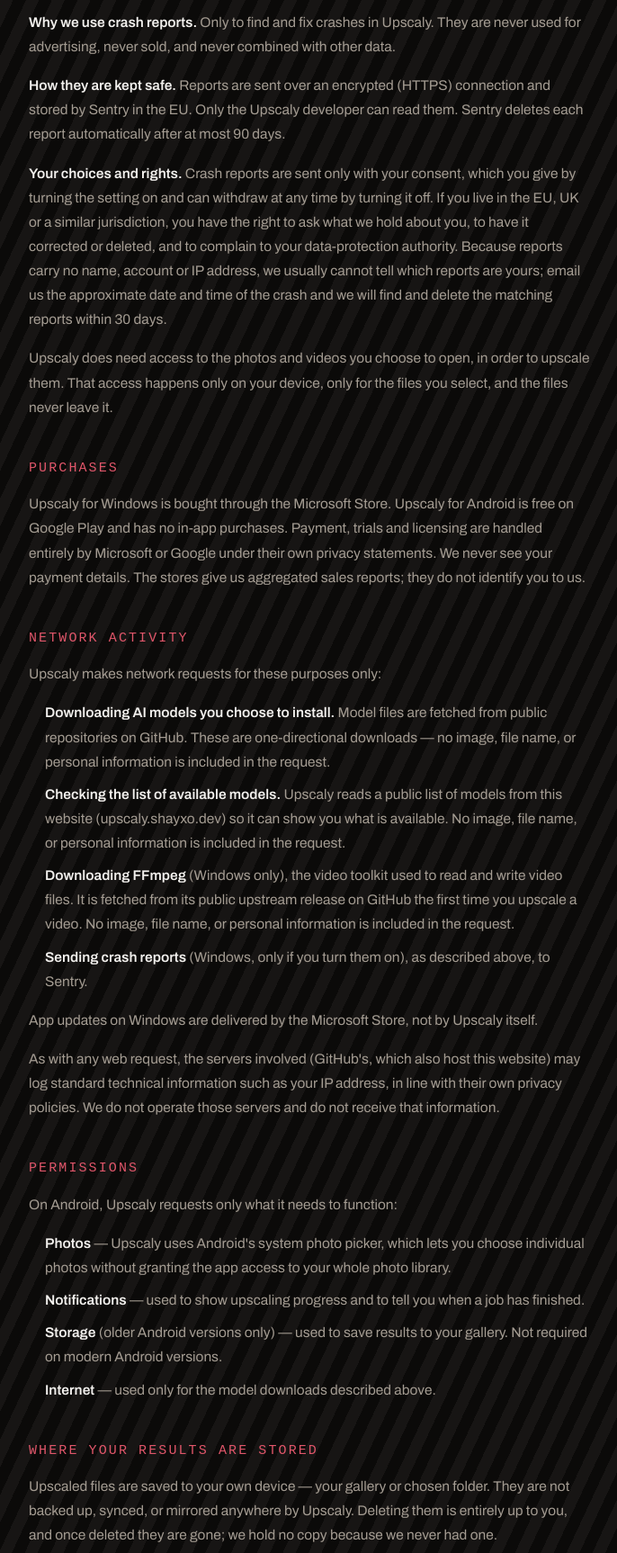
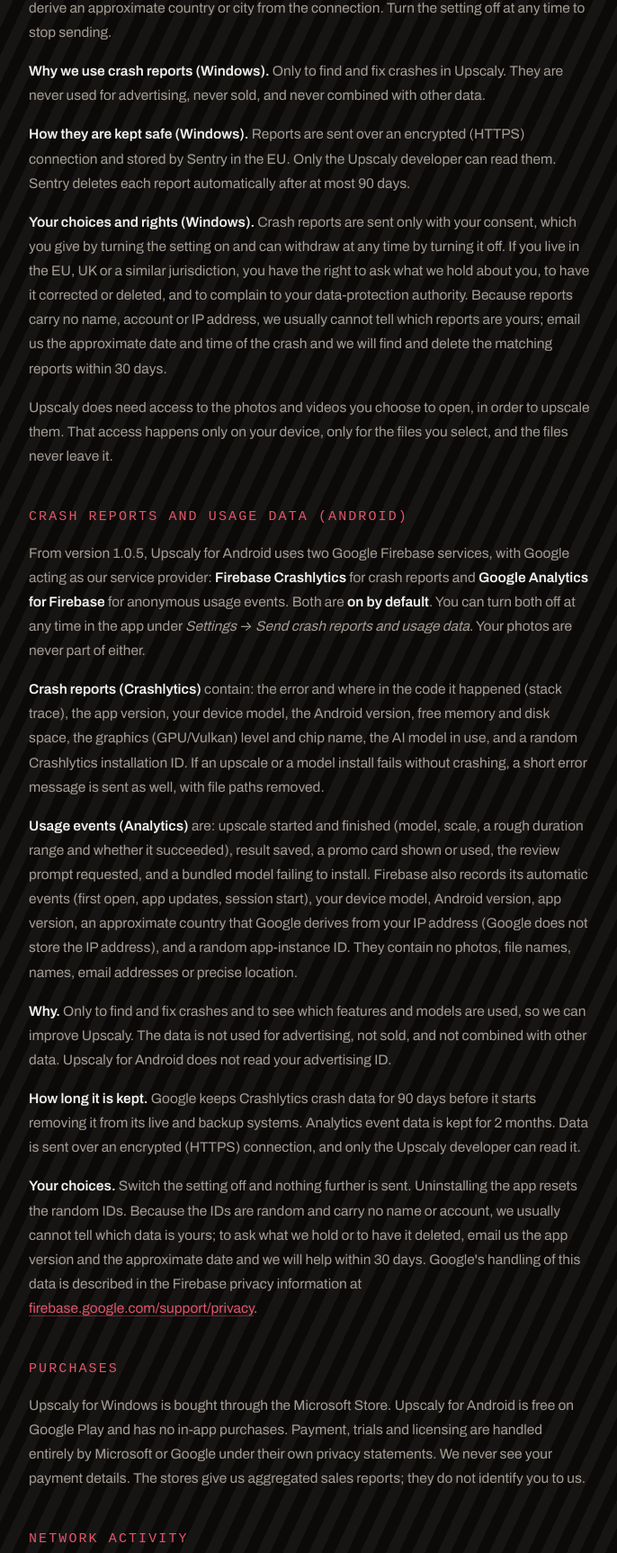
Before and after one commit to shayann07/upscaly-web, a plain HTML site: page privacy.html in a window 1280 px wide. Shown: the part 1031-2757 px from the top of the page at 90% size, without its empty margins (64-750 px from the left). Drawn offline with nearby package versions, Linux system fonts and the light colour scheme; a web font is replaced by a local one.

Commit message:
Update privacy policy for Android Crashlytics and Analytics
Document Firebase Crashlytics and Google Analytics for Firebase in
Upscaly for Android 1.0.5 (on by default, opt-out in Settings), their
data, retention and the user's choices. Correct statements that claimed
no analytics, and note the advertising ID is not used.

Co-Authored-By: Claude Opus 5.5 <noreply@anthropic.com>

```diff
--- a/privacy.html
+++ b/privacy.html
@@ -4,7 +4,7 @@
 <meta charset="utf-8">
 <meta name="viewport" content="width=device-width, initial-scale=1, viewport-fit=cover">
 <title>Privacy Policy — Upscaly</title>
-<meta name="description" content="Upscaly's privacy policy. Everything is processed on your own device; nothing you upscale is ever uploaded, and no usage data is collected.">
+<meta name="description" content="Upscaly's privacy policy. Everything is processed on your own device; nothing you upscale is ever uploaded. Crash reports and usage data are optional and never include your photos.">
 <link rel="canonical" href="https://upscaly.shayxo.dev/privacy.html">
 <meta name="robots" content="index, follow">
 <link rel="icon" href="assets/icon-512.png">
@@ -83,9 +83,11 @@
 
     <h2>What we collect</h2>
     <p>
-      <strong>Nothing, unless you turn on crash reports.</strong> Upscaly has no user accounts,
-      no login, and no analytics or telemetry. We have no way to see what you upscale, how
-      often you use the app, or who you are.
+      <strong>Never your photos, videos or file names.</strong> Upscaly has no user accounts and
+      no login. On Windows, nothing is collected unless you turn on crash reports. On Android,
+      crash reports and anonymous usage data are on by default and can be switched off in
+      Settings (details in the Android section below). Either way we cannot see what you upscale,
+      and we do not know who you are.
     </p>
     <p>
       <strong>Crash reports (Windows, off by default).</strong> If you turn on
@@ -98,16 +100,16 @@
       from the connection. Turn the setting off at any time to stop sending.
     </p>
     <p>
-      <strong>Why we use crash reports.</strong> Only to find and fix crashes in Upscaly. They are
+      <strong>Why we use crash reports (Windows).</strong> Only to find and fix crashes in Upscaly. They are
       never used for advertising, never sold, and never combined with other data.
     </p>
     <p>
-      <strong>How they are kept safe.</strong> Reports are sent over an encrypted (HTTPS)
+      <strong>How they are kept safe (Windows).</strong> Reports are sent over an encrypted (HTTPS)
       connection and stored by Sentry in the EU. Only the Upscaly developer can read them.
       Sentry deletes each report automatically after at most 90 days.
     </p>
     <p>
-      <strong>Your choices and rights.</strong> Crash reports are sent only with your consent,
+      <strong>Your choices and rights (Windows).</strong> Crash reports are sent only with your consent,
       which you give by turning the setting on and can withdraw at any time by turning it off.
       If you live in the EU, UK or a similar jurisdiction, you have the right to ask what we hold
       about you, to have it corrected or deleted, and to complain to your data-protection
@@ -119,6 +121,54 @@
       Upscaly does need access to the photos and videos you choose to open, in order to
       upscale them. That access happens only on your device, only for the files you select,
       and the files never leave it.
+    </p>
+
+    <h2>Crash reports and usage data (Android)</h2>
+    <!-- Retention sources (checked 24 Nov 2026):
+         Crashlytics: https://firebase.google.com/support/privacy ("for 90 days before starting the process of removing it from live and backup systems").
+         Google Analytics 4 event data: 2 months by default, adjustable up to 14 months in the property settings
+         (options listed at https://support.google.com/analytics/answer/7667196; the 2-month default is not stated on the fetched page and should be confirmed in the Analytics admin console for this property). -->
+    <p>
+      From version 1.0.5, Upscaly for Android uses two Google Firebase services, with Google acting
+      as our service provider: <strong>Firebase Crashlytics</strong> for crash reports and
+      <strong>Google Analytics for Firebase</strong> for anonymous usage events. Both are
+      <strong>on by default</strong>. You can turn both off at any time in the app under
+      <em>Settings → Send crash reports and usage data</em>. Your photos are never part of either.
+    </p>
+    <p>
+      <strong>Crash reports (Crashlytics)</strong> contain: the error and where in the code it
+      happened (stack trace), the app version, your device model, the Android version, free memory
+      and disk space, the graphics (GPU/Vulkan) level and chip name, the AI model in use, and a
+      random Crashlytics installation ID. If an upscale or a model install fails without crashing,
+      a short error message is sent as well, with file paths removed.
+    </p>
+    <p>
+      <strong>Usage events (Analytics)</strong> are: upscale started and finished (model, scale,
+      a rough duration range and whether it succeeded), result saved, a promo card shown or used,
+      the review prompt requested, and a bundled model failing to install. Firebase also records its
+      automatic events (first open, app updates, session start), your device model, Android version,
+      app version, an approximate country that Google derives from your IP address (Google does not
+      store the IP address), and a random app-instance ID. They contain no photos, file names,
+      names, email addresses or precise location.
+    </p>
+    <p>
+      <strong>Why.</strong> Only to find and fix crashes and to see which features and models are
+      used, so we can improve Upscaly. The data is not used for advertising, not sold, and not
+      combined with other data. Upscaly for Android does not read your advertising ID.
+    </p>
+    <p>
+      <strong>How long it is kept.</strong> Google keeps Crashlytics crash data for 90 days before
+      it starts removing it from its live and backup systems. Analytics event data is kept for
+      2 months. Data is sent over an encrypted (HTTPS) connection, and only the Upscaly developer
+      can read it.
+    </p>
+    <p>
+      <strong>Your choices.</strong> Switch the setting off and nothing further is sent.
+      Uninstalling the app resets the random IDs. Because the IDs are random and carry no name or
+      account, we usually cannot tell which data is yours; to ask what we hold or to have it
+      deleted, email us the app version and the approximate date and we will help within 30 days.
+      Google's handling of this data is described in the Firebase privacy information at
+      <a href="https://firebase.google.com/support/privacy">firebase.google.com/support/privacy</a>.
     </p>
 
     <h2>Purchases</h2>
@@ -153,6 +203,10 @@
         <strong>Sending crash reports</strong> (Windows, only if you turn them on), as described
         above, to Sentry.
       </li>
+      <li>
+        <strong>Sending crash reports and usage events</strong> (Android, on by default, off in
+        Settings), as described above, to Google Firebase.
+      </li>
     </ul>
     <p>
       App updates on Windows are delivered by the Microsoft Store, not by Upscaly itself.
@@ -164,12 +218,12 @@
     </p>
 
     <h2>Permissions</h2>
-    <p>On Android, Upscaly requests only what it needs to function:</p>
+    <p>On Android, Upscaly requests only what it needs to function. It does not request the advertising ID permission:</p>
     <ul>
       <li><strong>Photos</strong> — Upscaly uses Android's system photo picker, which lets you choose individual photos without granting the app access to your whole photo library.</li>
       <li><strong>Notifications</strong> — used to show upscaling progress and to tell you when a job has finished.</li>
       <li><strong>Storage</strong> (older Android versions only) — used to save results to your gallery. Not required on modern Android versions.</li>
-      <li><strong>Internet</strong> — used only for the model downloads described above.</li>
+      <li><strong>Internet</strong> — used for the model downloads and for sending the optional crash reports and usage data described above.</li>
     </ul>
 
     <h2>Where your results are stored</h2>
@@ -188,21 +242,21 @@
 
     <h2>Children's privacy</h2>
     <p>
-      Upscaly is not directed at children and does not knowingly collect information from anyone,
-      of any age. Apart from the optional crash reports described above, it collects no
-      information at all.
+      Upscaly is not directed at children and does not knowingly collect personal information from
+      anyone, of any age. Apart from the optional crash reports and anonymous usage data described
+      above, which contain no names, accounts or photos, it collects no information at all.
     </p>
 
     <h2>Changes to this policy</h2>
     <p>
       If this policy changes, the updated version will be posted on this page with a new
-      "last updated" date. If a change affects what is collected, the app will ask before
+      "last updated" date. If a change affects what is collected, the app will tell you, and on Windows it will ask before
       sending anything new.
     </p>
 
     <h2>Contact</h2>
     <p>
-      Questions about this policy, or a request to see or delete crash reports:
+      Questions about this policy, or a request to see or delete crash reports or usage data:
       <a href="mailto:hello@shayxo.dev">hello@shayxo.dev</a>. Upscaly is published by Wexpa.
     </p>
   </div>
```
